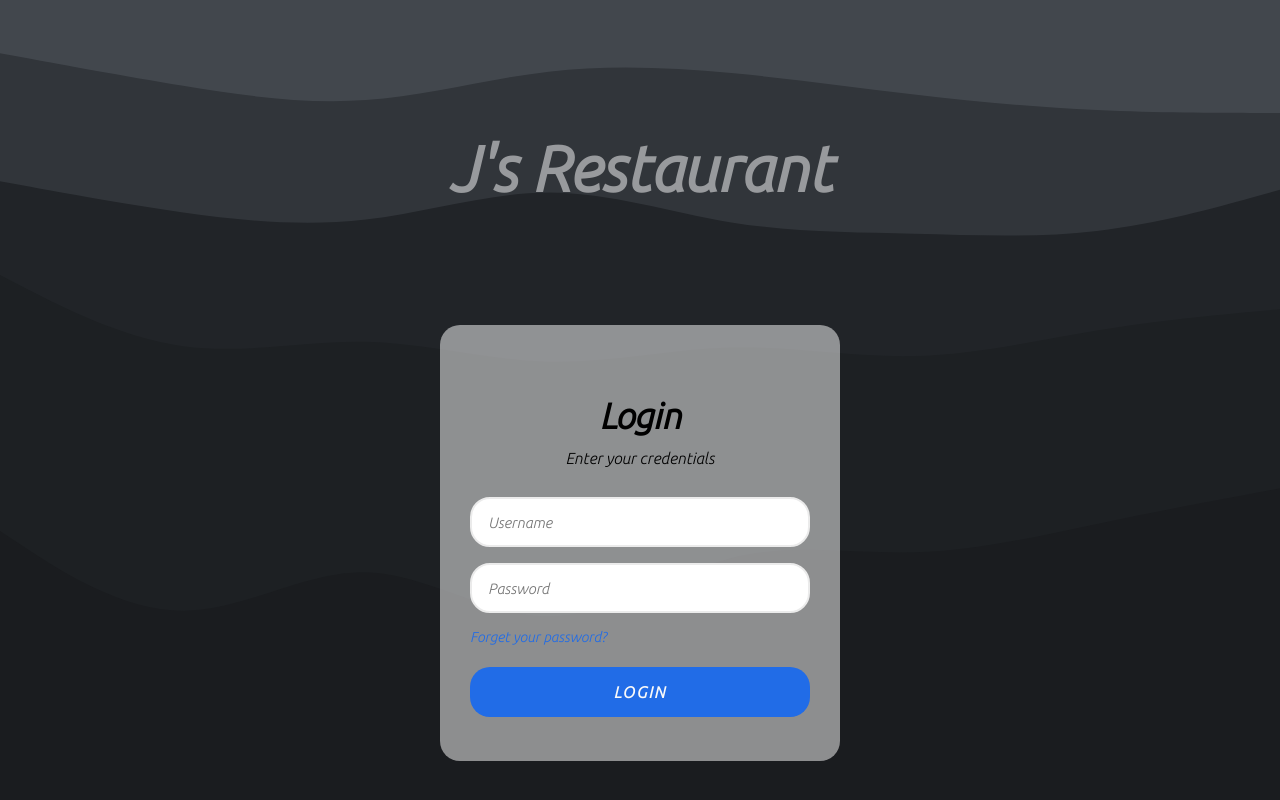
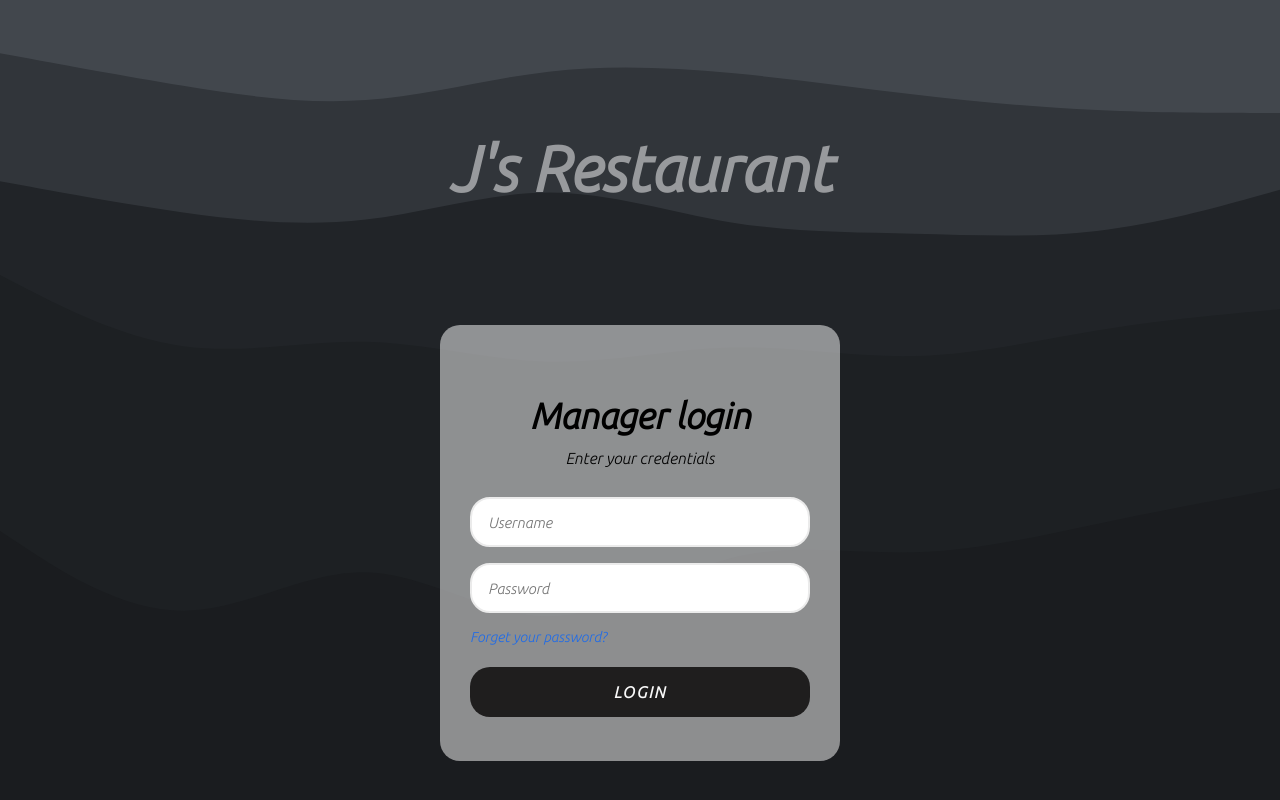
Before and after one commit to 0x-Singularity/J-sRestaurant, a plain HTML site: page index.html in a window 1280 px wide. Drawn offline with Linux system fonts and the light colour scheme.

Commit message:
color changes

```diff
--- a/index.html
+++ b/index.html
@@ -13,7 +13,7 @@
     </div>
 
     <div class="login-card">
-        <h2>Login</h2>
+        <h2>Manager login</h2>
         <h3>Enter your credentials</h3>
 
         <formm class="login-form">
--- a/styles.css
+++ b/styles.css
@@ -81,7 +81,7 @@ body{
     width: 100%;
     padding: 0 16px;
     border-radius: 1.25rem;
-    background: #216ce7;
+    background: #1f1e1e;
     color: #f9f9f9;
     border: 0;
     font-family: inherit;
```
